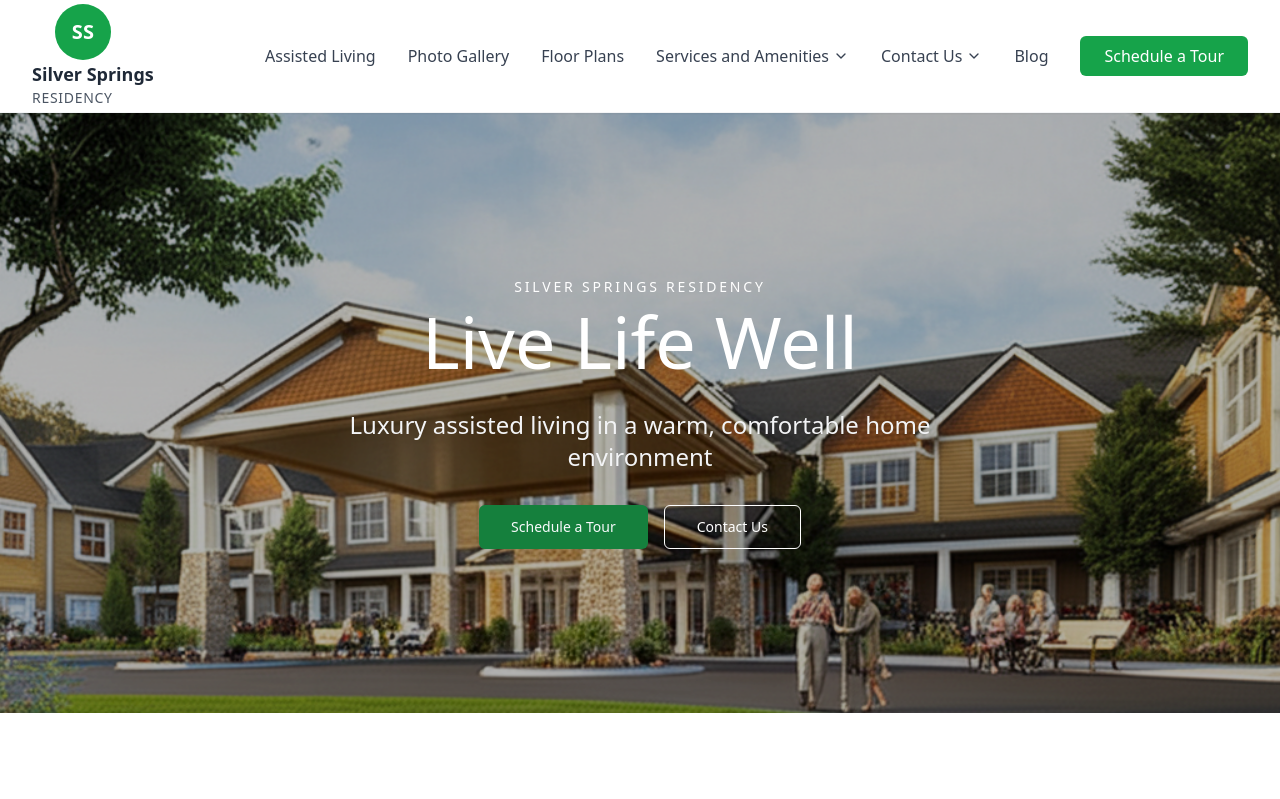
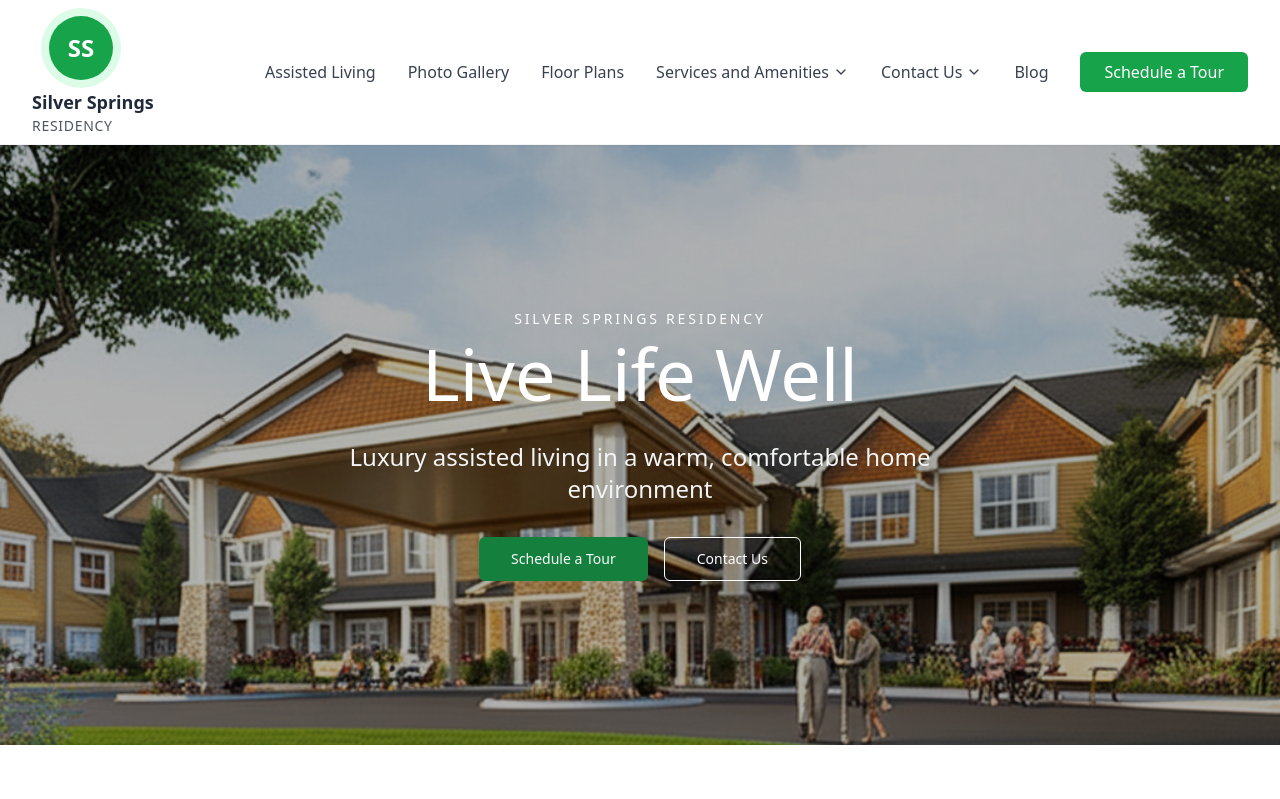
Before and after one commit to ptb4866/silverspringsresidences, a React (Vite) app: page / in a window 1280 px wide. Shown: the top 799 px of the page. Built offline with nearby package versions, Linux system fonts and the light colour scheme.

Commit message:
Update Header.jsx

```diff
--- a/components/layout/Header.jsx
+++ b/components/layout/Header.jsx
@@ -66,13 +66,13 @@ export default function Header() {
   return (
     <>
       <header className="bg-white shadow-sm border-b border-gray-100 sticky top-0 z-40">
-        <div className="container mx-auto px-8">
-          <div className="flex items-center justify-between h-24 sm:h-28">
+        <div className="container mx-auto px-8 py-2">
+          <div className="flex items-center justify-between h-28 sm:h-32">
             {/* Logo */}
-            <Link href="/" className="flex flex-col items-center py-4">
-              <div className="w-14 h-14 sm:w-18 sm:h-18 bg-green-100 rounded-full flex items-center justify-center mr-4 sm:mr-5">
-                <div className="w-10 h-10 sm:w-14 sm:h-14 bg-green-600 rounded-full flex items-center justify-center">
-                  <span className="text-white font-bold text-base sm:text-xl">
+            <Link href="/" className="flex flex-col items-center py-6">
+              <div className="w-16 h-16 sm:w-20 sm:h-20 bg-green-100 rounded-full flex items-center justify-center mr-4 sm:mr-6">
+                <div className="w-12 h-12 sm:w-16 sm:h-16 bg-green-600 rounded-full flex items-center justify-center">
+                  <span className="text-white font-bold text-lg sm:text-2xl">
                     SS
                   </span>
                 </div>
```
